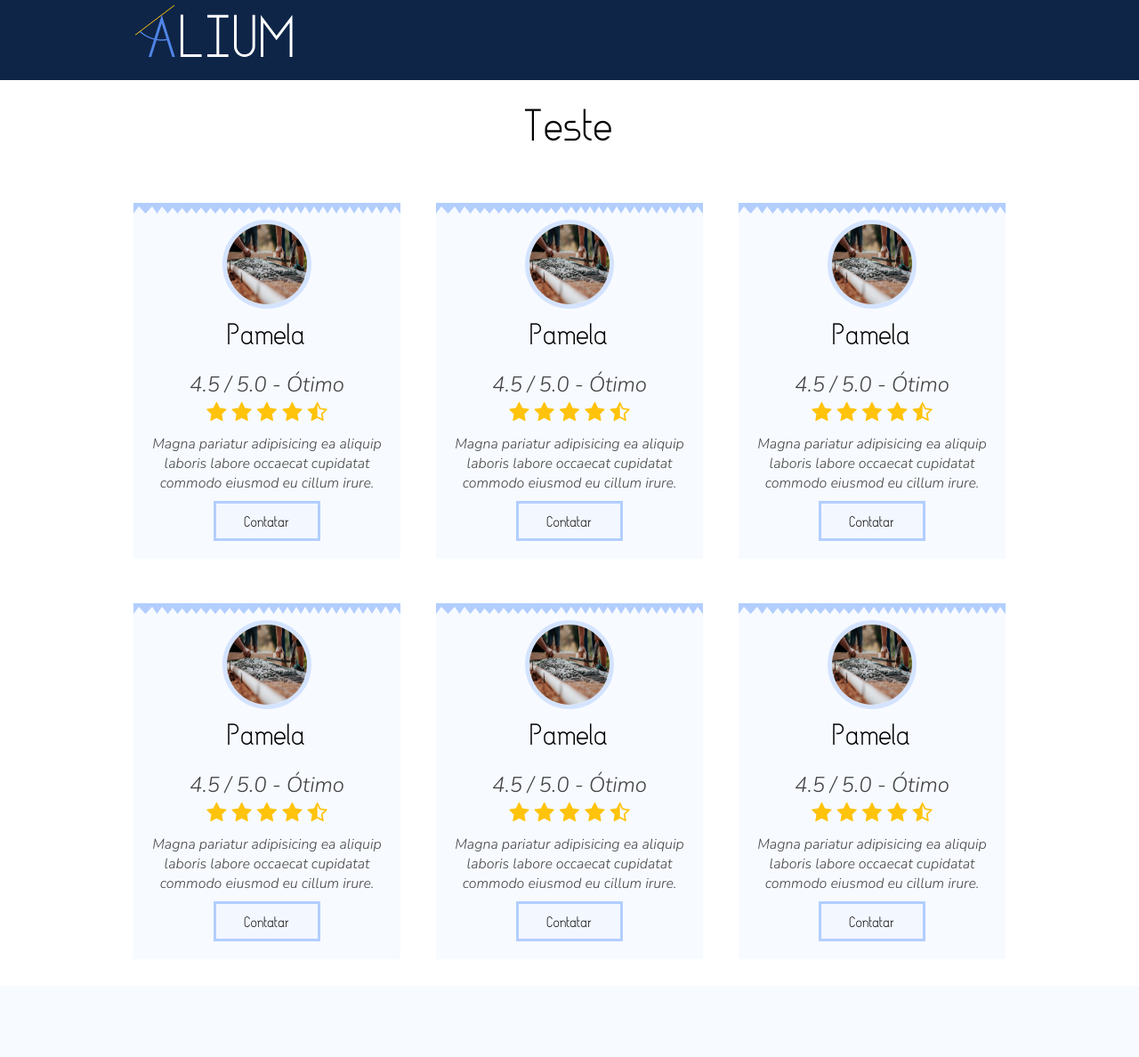
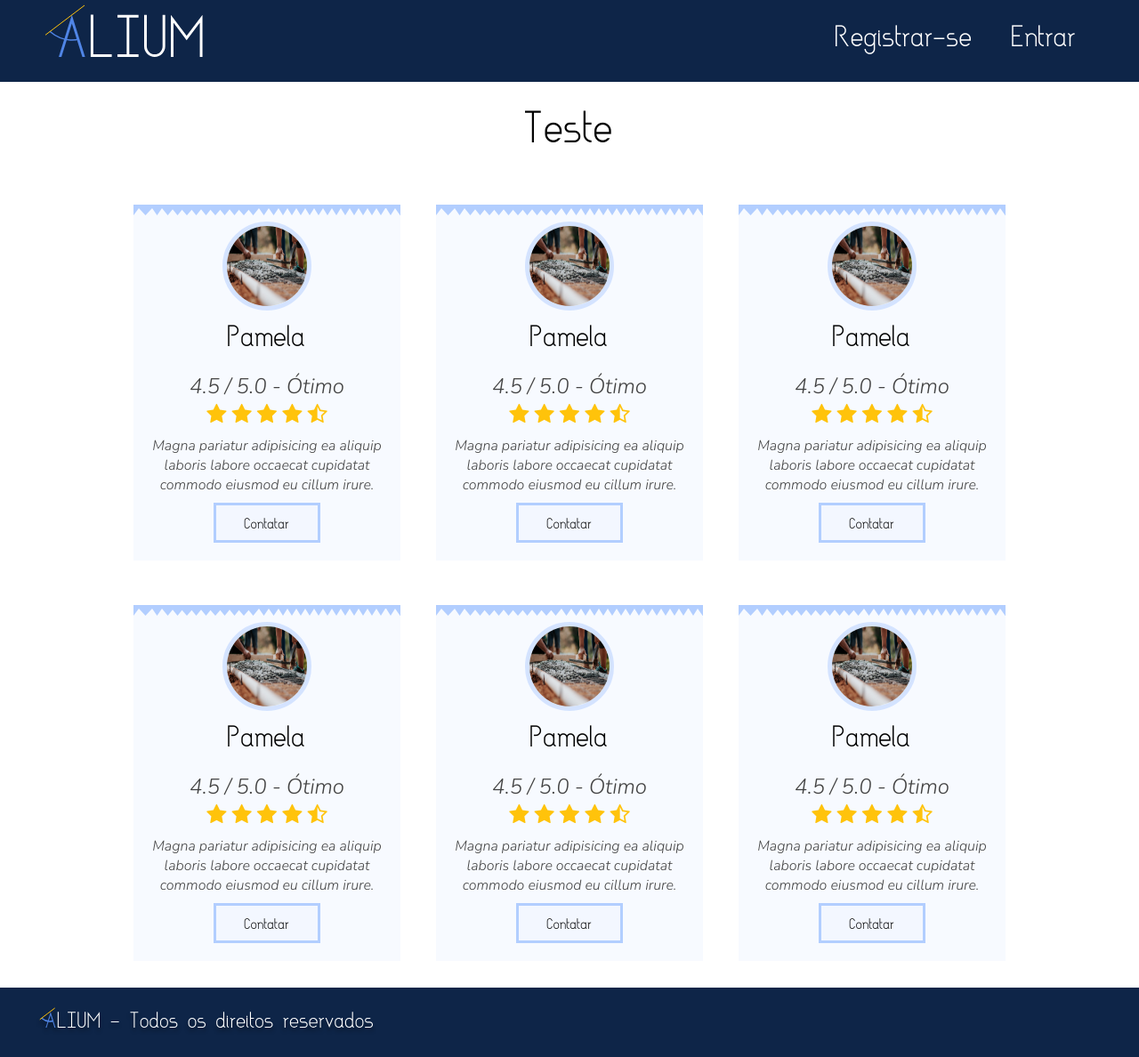
Before and after one commit to JRBARROZ/Alium, a PHP site: page /provider_list.php in a window 1280 px wide. Shown: the whole page at 89% size. Before the commit the page ends 1058 px from the top, so only its background shows below. Run offline with PHP 8.4, Linux system fonts and the light colour scheme.

Commit message:
Inclusão de serviços no banco, ajuste de verificação de acesso nas páginas e inclusão de botão de perfil e logout nos menus

```diff
--- a/css/provider_list.css
+++ b/css/provider_list.css
@@ -15,6 +15,36 @@
     font-family : 'Nunito-Regular';
     src:url('../font/Nunito-Regular.ttf');
 }
+
+.menu-container{
+    max-width: 1200px;
+    margin: 0 auto;
+}
+.menu-container::after, .menu-container::before{
+    content:'';
+    display: table;
+    clear: both;
+}
+.menu-logo{
+    float: left;
+    margin-left: 10px;
+}
+.menu-nav{
+    float:right;
+    margin-right: 10px;
+}
+.menu-nav li {
+    display: inline-block;
+}
+.menu-nav a {
+    padding: 20px;
+    font-size: 3em;
+    color: white;
+    text-decoration: none;
+    display: block;
+    font-family: Asgalt;
+}
+
 .provider{
     /* padding:60px calc((100% - 1020px) / 2); */
     max-width: 1020px;
--- a/database/alium_bd_sql.sql
+++ b/database/alium_bd_sql.sql
@@ -55,7 +55,8 @@ DROP TABLE IF EXISTS `alium`.`tipo_servico` ;
 CREATE TABLE IF NOT EXISTS `alium`.`tipo_servico` (
   `id_tp_servico` INT NOT NULL AUTO_INCREMENT,
   `tipo_servico` VARCHAR(50) NOT NULL,
-  PRIMARY KEY (`id_tp_servico`))
+  PRIMARY KEY (`id_tp_servico`)),
+  UNIQUE INDEX `tipo_servico_UNIQUE` (`tipo_servico` ASC)
 ENGINE = InnoDB;
 
 
--- a/provider_list.php
+++ b/provider_list.php
@@ -1,3 +1,4 @@
+<?php require_once 'init.php' ?>
 <!DOCTYPE html>
 <html lang="pt-br">
 <head>
@@ -8,15 +9,23 @@
   <title>Alium</title>
 </head>
 <body>
-  <!-- <p><sub>R$</sub>25</p> -->
   <div class="header">
-    <div class="header-container">
-        <header>
-
-            <a href="index.php" class="menu-logo"><img src="images/icons/logo.svg" alt=""></a>
-        </header>
+    <div class="menu-container">
+      <a href="index.php" class="menu-logo"><img src="images/icons/logo.svg" alt=""></a>
+        <nav class="menu-nav">
+          <ul>
+            <?php if(isset($_SESSION['user'])):?>
+              <!-- <li><a>Bem-vindo(a), </a></li> -->
+              <li><a href="profile.php"><?= $_SESSION['logged-user']?></a></li>
+              <li><a href="logout.php" class="text-color-yellow">Sair</a></li>
+            <?php else :?>
+              <li><a href="signup.php">Registrar-se</a></li>
+              <li><a href="signin.php">Entrar</a></li>
+            <?php endif;?>
+          </ul>
+        </nav>
+      </div>
     </div>
-  </div>
   <h1 class="provider-title">Teste</h1>
   <div class="provider">
     <div class="provider-item">
@@ -129,12 +138,12 @@
     </div>
 
   </div>
-  <!-- <section class="footer">
+  <section class="footer">
     <div class="footer-container">
         <div class="logo-footer">
             <img src="images/icons/logo-footer.svg" alt="">
         </div>
     </div>
-  </section> -->
+  </section>
 </body>
 </html>
```
Also changed, not shown: css/profile.css (+32 -1 lines), css/signup.css (+15 -0 lines), index.php (+4 -4 lines), profile.php (+30 -13 lines), signin.php (+11 -1 lines), signup.php (+8 -9 lines), validate_user.php (+2 -7 lines).
